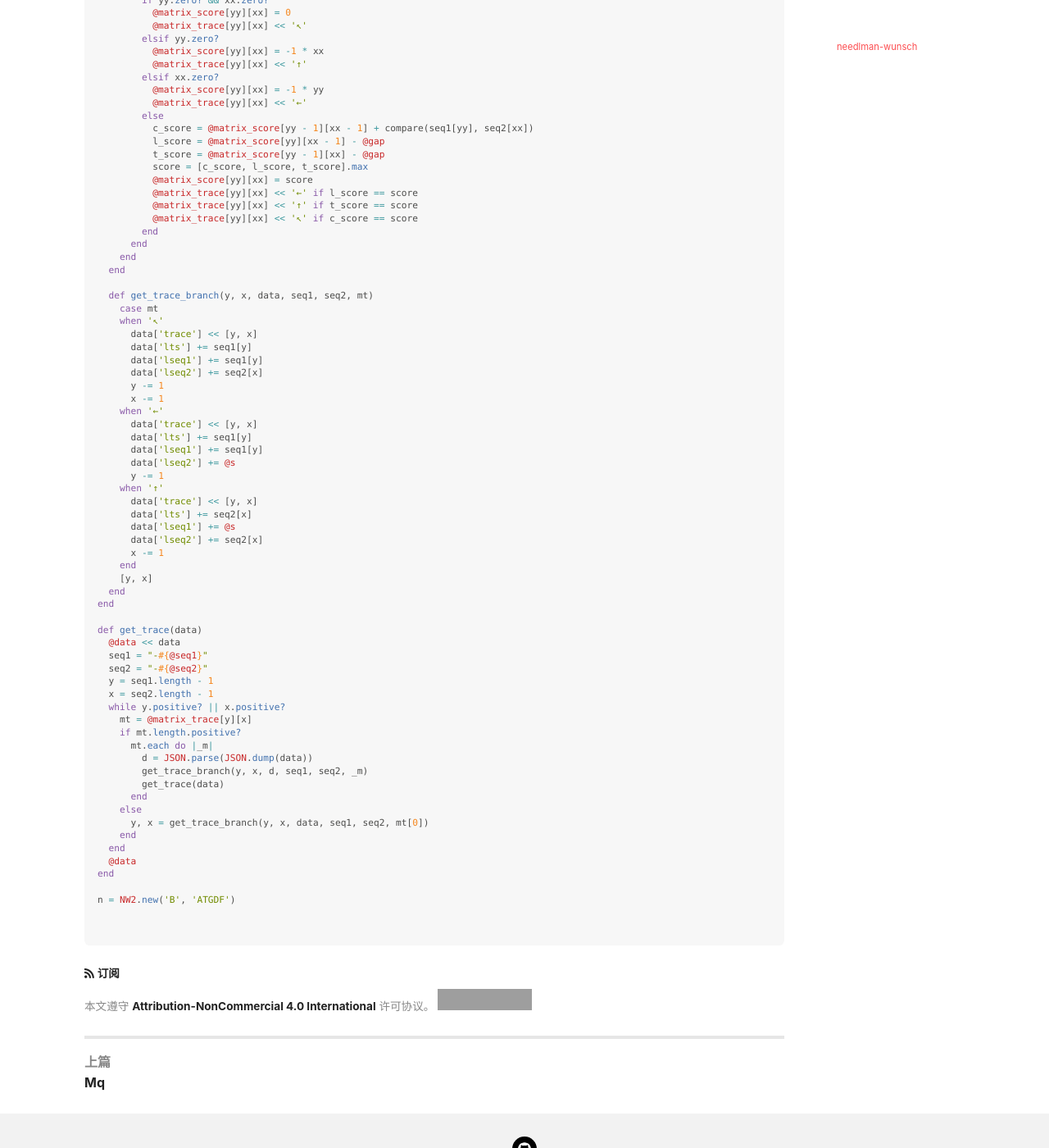
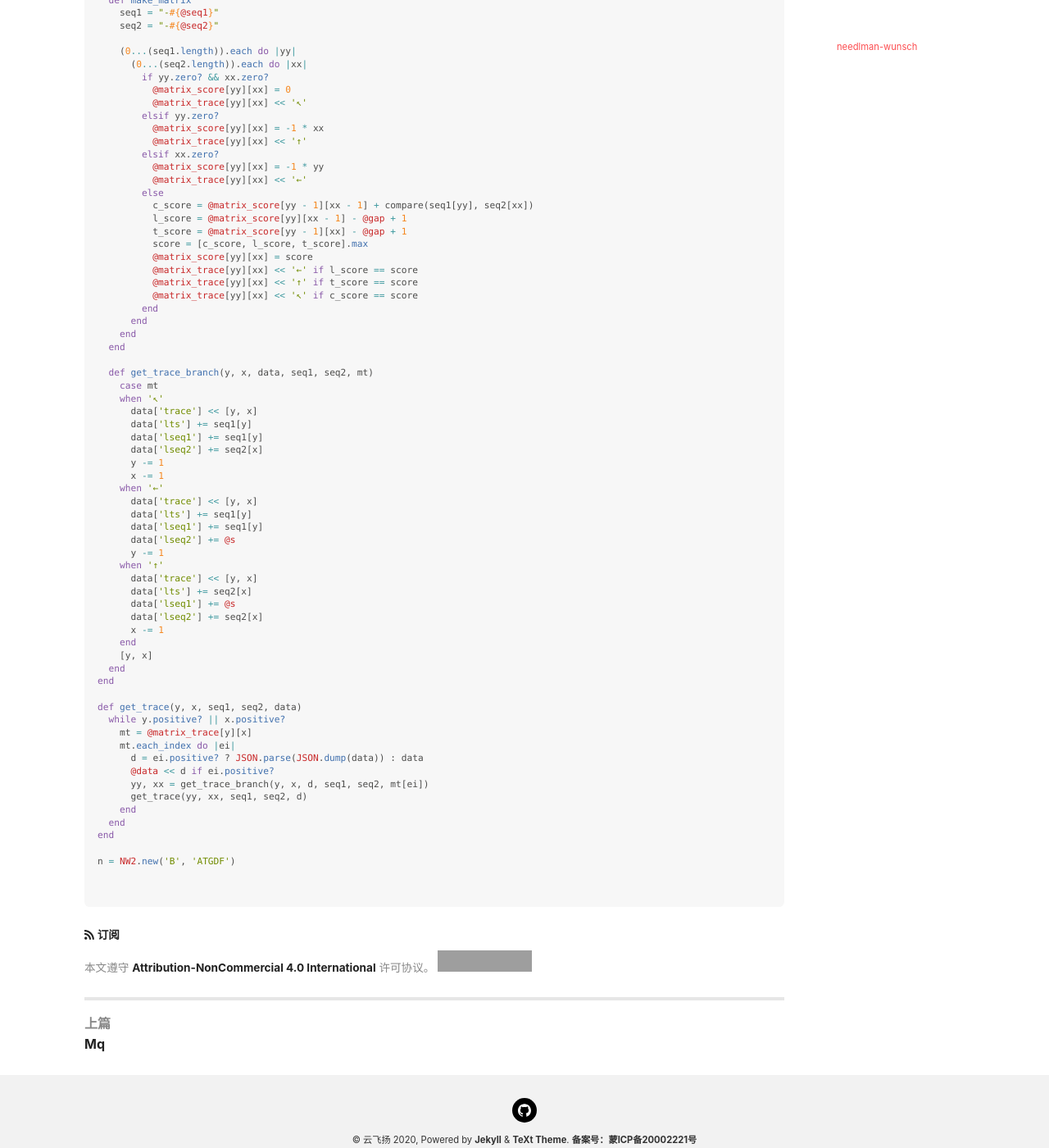
Before and after one commit to zwwland/goe13, a Jekyll site: the page built from _posts/2022-06-08-algorithm.md, in a window 1280 px wide and 1400 px high, scrolled down 1606 px. Shown: the whole window at 82% size. Built offline with Jekyll 4.4.1, drawn with Linux system fonts in a browser that asks for light colours; nearby versions of some CDN libraries; some of the changed text lies outside the part shown; grey boxes are pictures that could not be loaded.

Commit message:
new algorithm

```diff
--- a/_posts/2022-06-08-algorithm.md
+++ b/_posts/2022-06-08-algorithm.md
@@ -130,25 +136,16 @@ class NW2
   end
 end
 
-def get_trace(data)
-  @data << data
-  seq1 = "-#{@seq1}"
-  seq2 = "-#{@seq2}"
-  y = seq1.length - 1
-  x = seq2.length - 1
+def get_trace(y, x, seq1, seq2, data)
   while y.positive? || x.positive?
     mt = @matrix_trace[y][x]
-    if mt.length.positive?
-      mt.each do |_m|
-        d = JSON.parse(JSON.dump(data))
-        get_trace_branch(y, x, d, seq1, seq2, _m)
-        get_trace(data)
-      end
-    else
-      y, x = get_trace_branch(y, x, data, seq1, seq2, mt[0])
+    mt.each_index do |ei|
+      d = ei.positive? ? JSON.parse(JSON.dump(data)) : data
+      @data << d if ei.positive?
+      yy, xx = get_trace_branch(y, x, d, seq1, seq2, mt[ei])
+      get_trace(yy, xx, seq1, seq2, d)
     end
   end
-  @data
 end
 
 n = NW2.new('B', 'ATGDF')
```
Also changed, not shown: other parts of _posts/2022-06-08-algorithm.md (+10 -4 lines).
